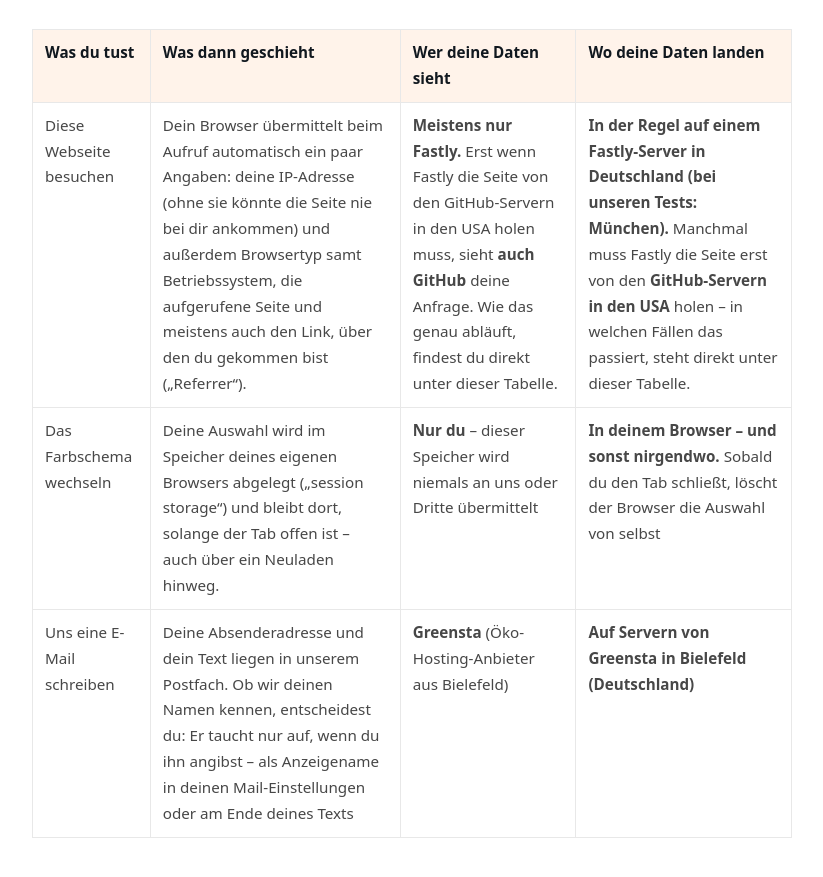
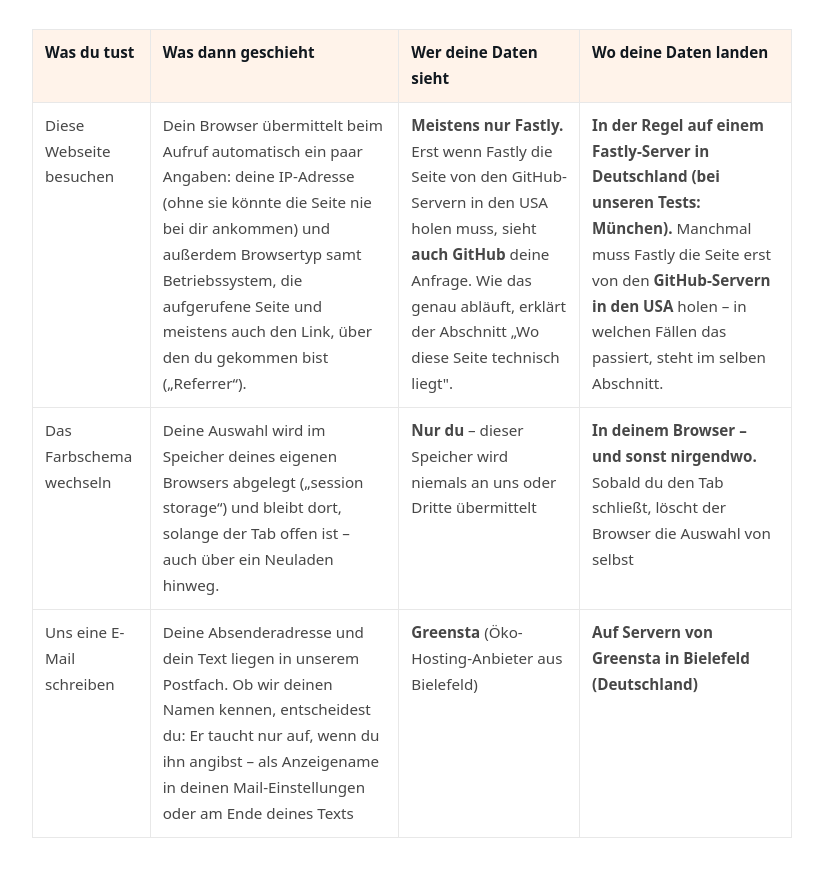
Before and after one commit to WohnzimmerKollektivAlfter/WohnzimmerKollektivAlfter.github.io, a plain HTML site: page umgang-mit-daten.html in a window 1280 px wide. Shown: the part 1022-1899 px from the top of the page, without its empty margins (228-1051 px from the left). Drawn offline with Linux system fonts and the light colour scheme.

Commit message:
fix(content): Tabellenverweise auf der Datenseite präzisiert

```diff
--- a/umgang-mit-daten.html
+++ b/umgang-mit-daten.html
@@ -135,14 +135,15 @@
         <strong>Meistens nur Fastly.</strong> Erst wenn Fastly
         die Seite von den GitHub-Servern in den USA holen muss,
         sieht <strong>auch GitHub</strong> deine Anfrage. Wie das
-        genau abläuft, findest du direkt unter dieser Tabelle.
+        genau abläuft, erklärt der Abschnitt
+        „Wo diese Seite technisch liegt".
       </td>
       <td>
         <strong>In der Regel auf einem Fastly-Server in Deutschland
         (bei unseren Tests: München).</strong> Manchmal muss Fastly
         die Seite erst von den <strong>GitHub-Servern in den USA</strong>
-        holen – in welchen Fällen das passiert, steht direkt unter
-        dieser Tabelle.
+        holen – in welchen Fällen das passiert, steht im selben
+        Abschnitt.
       </td>
     </tr>
     <tr>
```
